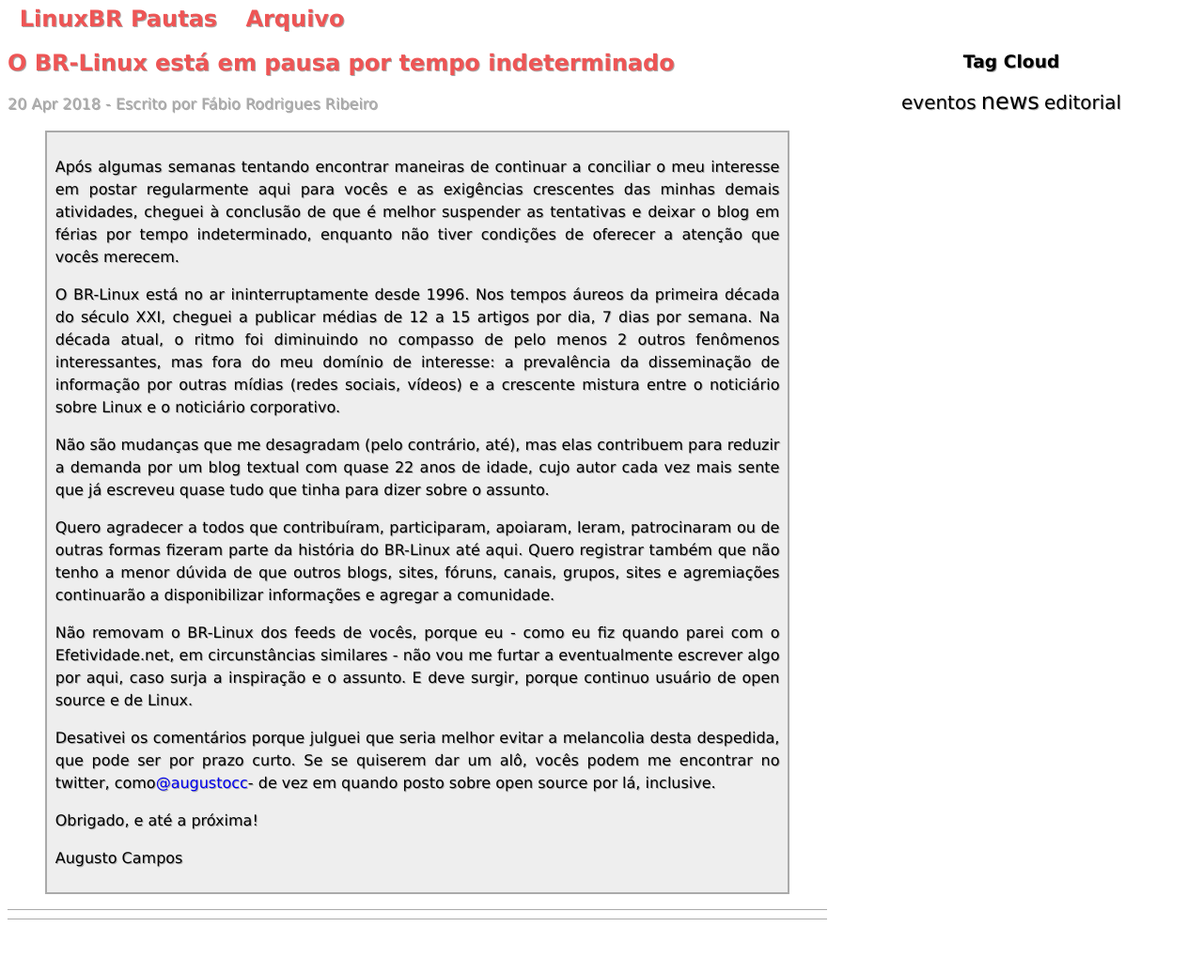
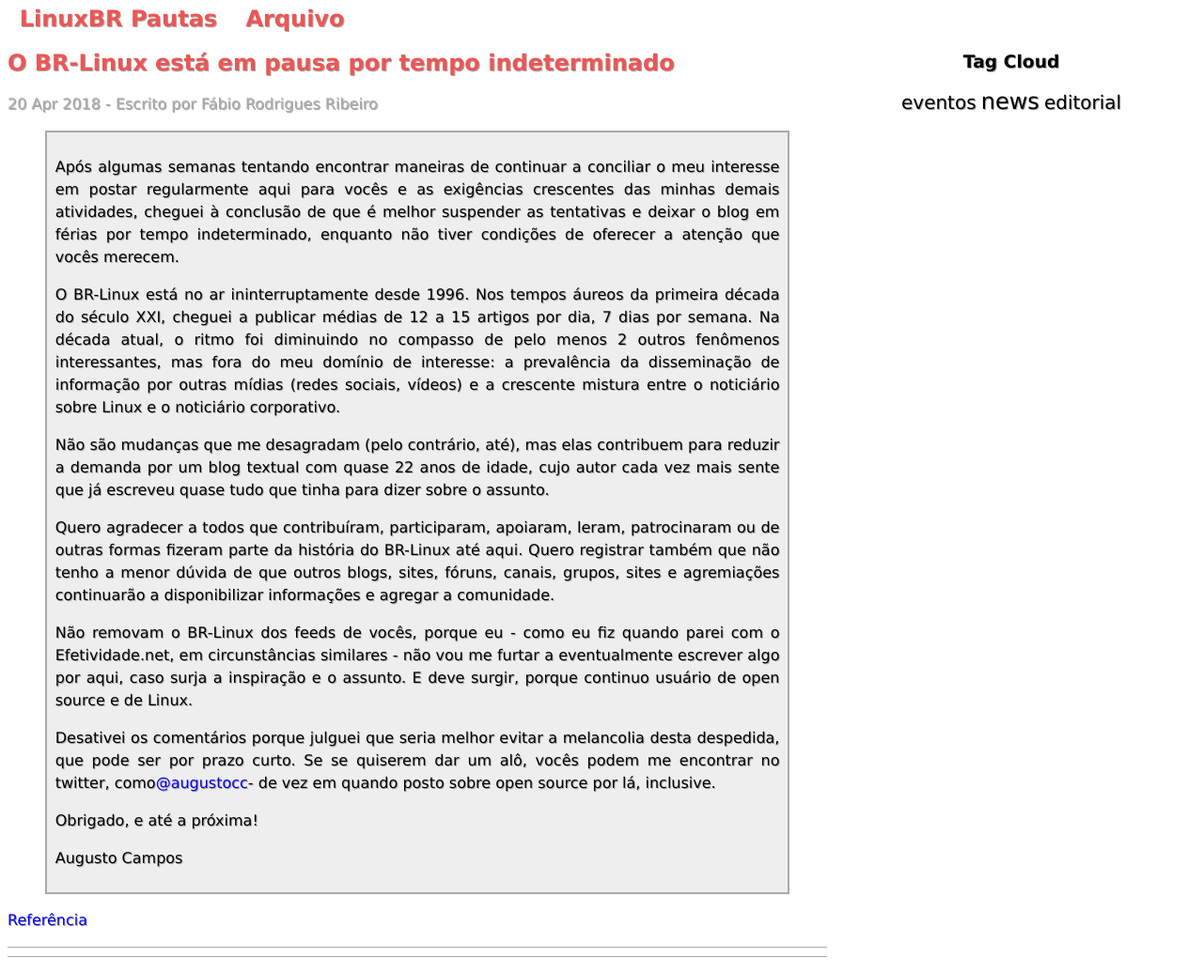
Before and after one commit to farribeiro/linux-br, a Jekyll site: the page built from _posts/2018-04-20-o-br-linux-esta-em-pausa-por-tempo-indeterminado.html, in a window 1280 px wide. Shown: the whole page at 94% size. Built offline with Jekyll 4.4.1, drawn with Linux system fonts in a browser that asks for light colours; comment, search, counter and statistics services are not loaded; before the commit the page ends 996 px from its top, so only the background shows below that.

Commit message:
Acresentado referência

```diff
--- a/_posts/2018-04-20-o-br-linux-esta-em-pausa-por-tempo-indeterminado.html
+++ b/_posts/2018-04-20-o-br-linux-esta-em-pausa-por-tempo-indeterminado.html
@@ -44,3 +44,5 @@
     <p>Obrigado, e até a próxima!</p>
     <p>Augusto Campos</p>
     </blockquote>
+    <p> <a href="https://br-linux.org/2018/01/o-br-linux-esta-em-pausa-por-tempo-indeterminado.html">
+        Referência </a></p>
```
